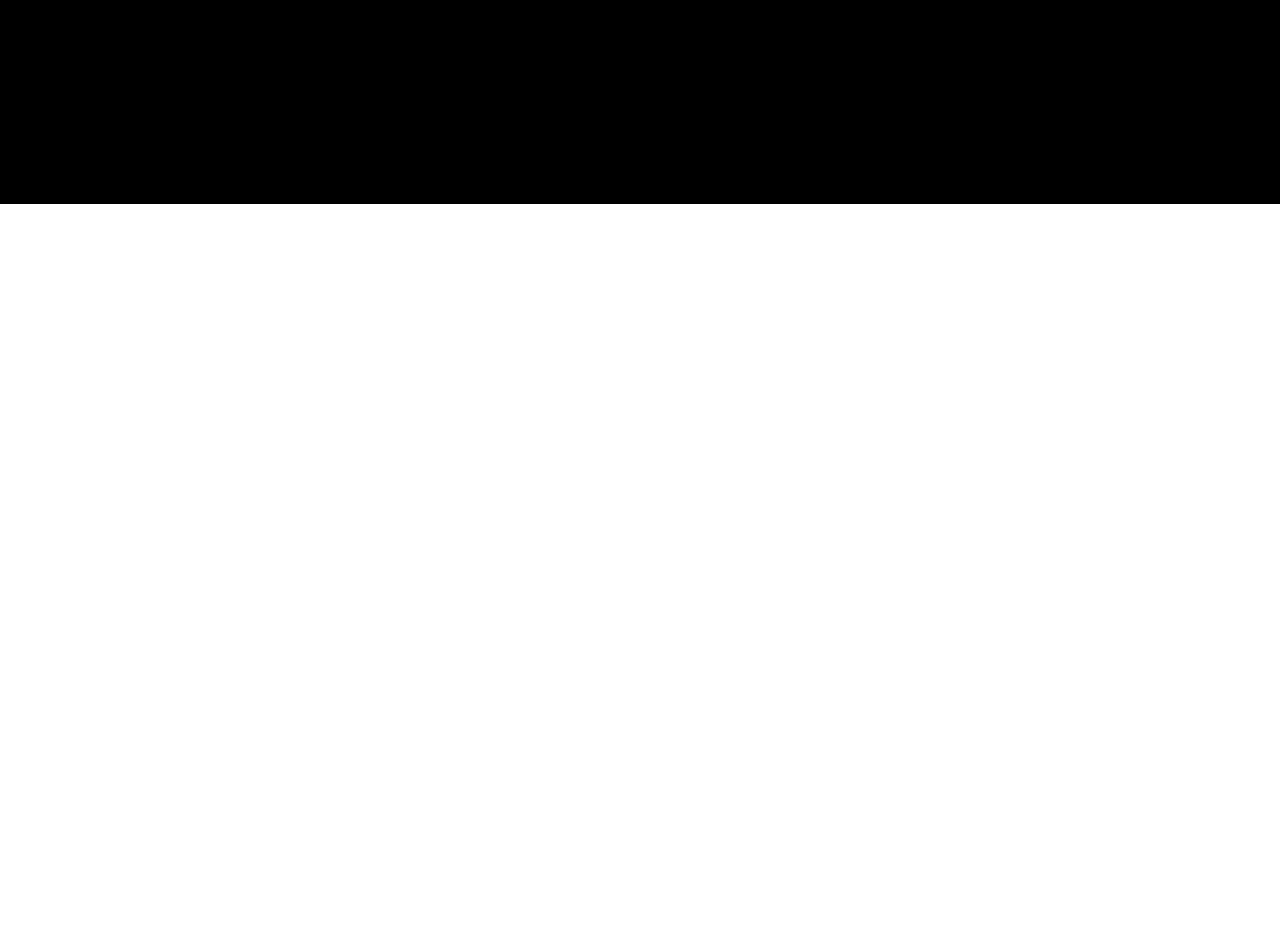
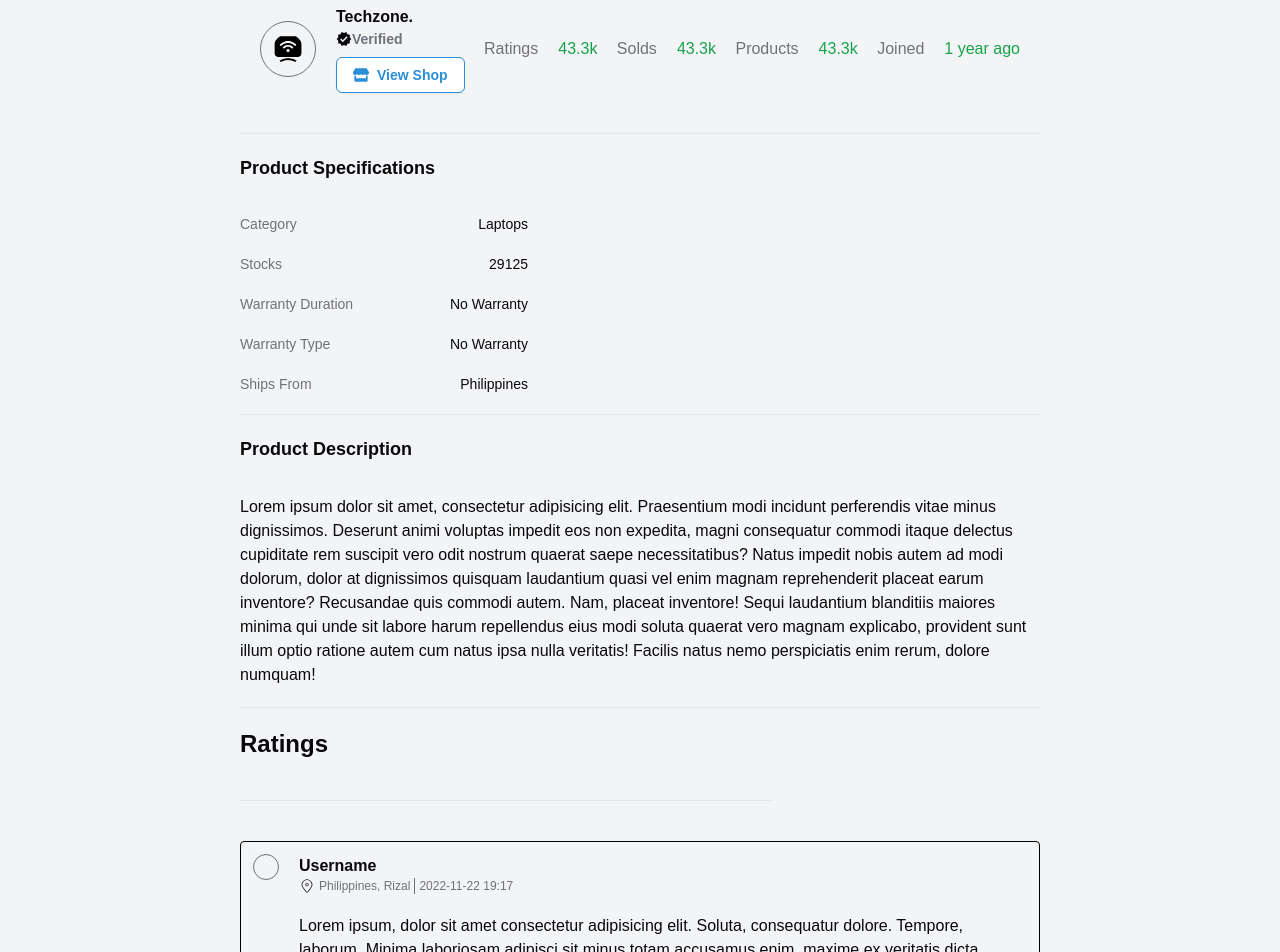
Before and after one commit to username-amp/e-commerce-app, a Next.js app: page /dashboard/products/1 in a window 1280 px wide. Shown: the part 720-1672 px from the top of the page. Before the commit the page ends 924 px from the top, so only its background shows below. Built offline with nearby package versions, Linux system fonts and the light colour scheme; what tailwindcss-animated would draw is missing.

Commit message:
`feat: Added seller profile, product specifications, product description, and customer testimonials to product page`

```diff
--- a/src/app/dashboard/products/[id]/page.jsx
+++ b/src/app/dashboard/products/[id]/page.jsx
@@ -5,6 +5,9 @@ import UserDashboardHeader from "@/components/ui/header";
 import Image from "next/image";
 import { Separator } from "@/components/ui/separator"
 import { FaShippingFast } from "react-icons/fa";
+import { MdVerified } from "react-icons/md";
+import { FaStore } from "react-icons/fa";
+import { CiLocationOn } from "react-icons/ci";
 import { Card, CardContent } from "@/components/ui/card"
 import {
   Carousel,
@@ -54,7 +57,7 @@ export default function Page({ params }) {
 
 
         <div className="flex h-screen w-full flex-col">
-            <div className=" bg-gray-200 h-full w-full flex justify-center items-center">
+            <div className=" bg-gray-100 h-auto p-10 w-full flex justify-center items-center flex-col gap-5">
                 <div className="flex flex-row justify-center items-start gap-5">
                     {/* product image  */}
                     <section className="flex flex-col">
@@ -186,11 +189,160 @@ export default function Page({ params }) {
                             <Button className="h-14 w-56 hover:text-muted-foreground font-semibold" variant="outline" >Buy Now</Button>
                           </Link>
                       </section>
+
+                      {/* Report link */}
+                      <section className="w-full mt-5">
+                        <Link href={"#"}>
+                          <p className="text-end text-xs text-muted-foreground">Report</p>
+                        </Link>
+                      </section>
                     </div>
                 </div>
-            </div>
-            <div className="h-72 w-full bg-black">
+                <Separator className="bg-gray-200 w-2/3" />
 
+                {/* Seller profile */}
+                <section className="flex flex-row items-center justify-center w-2/3 ">
+                    <div className="flex flex-row justify-between items-center w-full p-5">
+                      <div className="flex flex-row items-center gap-5 ">
+                      <div>
+                        <div className="rounded-full border border-muted-foreground p-3">
+                        <Image
+                        src={"/tv.png"}
+                        alt="seller photo"
+                        height={30}
+                        width={30}
+                        objectFit="cover"
+                        className="rounded-full"
+                      />
+                      </div>
+                      </div>
+                      <div>
+                      <div className="flex flex-col">
+                        <h3 className="font-bold text-md">Techzone.</h3>
+                        <div className="flex flex-row items-center">
+                          <MdVerified />
+                          <span className="font-semibold text-muted-foreground text-sm">Verified</span>
+                        </div>
+                        <div className="flex mt-2">
+                          <Button className="font-semibold border border-[#2B8FD8] text-[#2B8FD8] hover:text-[#37A6D8] hover:border-[#37A6D8]" variant="outline"><FaStore /> View Shop</Button>
+                        </div>
+                      </div>
+                    </div>
+                    </div>
+
+
+                    <div className="flex gap-5">
+                          <span className="text-muted-foreground">Ratings</span>
+                          <span className="text-green-600">43.3k</span>
+                    </div>
+                    <div className="flex gap-5">
+                          <span className="text-muted-foreground">Solds</span>
+                          <span className="text-green-600">43.3k</span>
+                    </div>
+                    <div className="flex gap-5">
+                          <span className="text-muted-foreground">Products</span>
+                          <span className="text-green-600">43.3k</span>
+                    </div>
+                    <div className="flex gap-5">
+                          <span className="text-muted-foreground">Joined</span>
+                          <span className="text-green-600">1 year ago</span>
+                    </div>
+                    </div>
+                </section>
+                <Separator className="bg-gray-200 w-2/3" />
+                {/* Product specifications */}
+                <section className=" w-2/3 ">
+                  <div className="flex flex-col gap-8 ">
+                    <h1 className="text-lg font-semibold">Product Specifications</h1>
+
+                    <div className="flex flex-col gap-5 w-72 justify-start">
+                      <div className="flex flex-row gap-5 text-sm w-full justify-between">
+                        <span className="text-muted-foreground">Category</span>
+                        <span>Laptops</span>
+                      </div>
+
+                      <div className="flex flex-row gap-5 text-sm w-full justify-between">
+                        <span className="text-muted-foreground">Stocks</span>
+                        <span>29125</span>
+                      </div>
+
+                      <div className="flex flex-row gap-5 text-sm w-full justify-between">
+                        <span className="text-muted-foreground">Warranty Duration</span>
+                        <span>No Warranty</span>
+                      </div>
+
+                      <div className="flex flex-row gap-5 text-sm w-full justify-between">
+                        <span className="text-muted-foreground">Warranty Type</span>
+                        <span>No Warranty</span>
+                      </div>
+
+                      <div className="flex flex-row gap-5 text-sm w-full justify-between items-start">
+                        <span className="text-muted-foreground">Ships From</span>
+                        <span>Philippines</span>
+                      </div>
+                    </div>
+                  </div>
+                </section>
+                 <Separator className="bg-gray-200 w-2/3" />
+                {/* Product description */}
+                 <section className=" w-2/3 ">
+                  <div className="flex flex-col gap-8 ">
+                    <h1 className="text-lg font-semibold">Product Description</h1>
+
+                    <div className="flex flex-col gap-5 w-full justify-start">
+                          Lorem ipsum dolor sit amet, consectetur adipisicing elit. Praesentium modi incidunt perferendis vitae minus dignissimos. Deserunt animi voluptas impedit eos non expedita, magni consequatur commodi itaque delectus cupiditate rem suscipit vero odit nostrum quaerat saepe necessitatibus? Natus impedit nobis autem ad modi dolorum, dolor at dignissimos quisquam laudantium quasi vel enim magnam reprehenderit placeat earum inventore? Recusandae quis commodi autem. Nam, placeat inventore! Sequi laudantium blanditiis maiores minima qui unde sit labore harum repellendus eius modi soluta quaerat vero magnam explicabo, provident sunt illum optio ratione autem cum natus ipsa nulla veritatis! Facilis natus nemo perspiciatis enim rerum, dolore numquam!
+                    </div>
+                  </div>
+                </section>
+                <Separator className="bg-gray-200 w-2/3" />
+
+                <section className="flex flex-col  w-2/3 gap-10">
+                   <h1 className="text-2xl font-semibold">Ratings</h1>
+                    <Separator className="bg-gray-200 w-2/3" />
+
+                    {/* Customers testimonials */}
+                      {
+                        Array.from({ length: 5 }).map((_, index) => {
+                          return (
+                            <div className="w-full border border-black rounded-sm p-3" key={index}>
+                              <div className="flex flex-row gap-5">
+                                <div>
+                                  <div className="rounded-full border border-muted-foreground p-3 w-full">
+                                    <Image
+                                      src={"/tv.png"}
+                                      alt="seller photo"
+                                      height={30}
+                                      width={30}
+                                      objectFit="cover"
+                                      className="rounded-full"
+                                    />
+                                  </div>
+                                </div>
+                                <div>
+                                  <div className="flex flex-col w-full">
+                                    <h3 className="font-bold text-md">Username</h3>
+                                    <div className="flex flex-row w-full ">
+                                      <div className="flex gap-1 w-full">
+                                        <CiLocationOn />
+                                        <span className="text-xs text-muted-foreground"> Philippines, Rizal</span>
+                                        <Separator orientation="vertical" className="bg-muted-foreground" />
+                                        <span className="text-xs text-muted-foreground">2022-11-22 19:17</span>
+                                      </div>
+                                    </div>
+
+                                    {/* Customers comments */}
+                                    <div className="mt-5">
+                                      Lorem ipsum, dolor sit amet consectetur adipisicing elit. Soluta, consequatur dolore. Tempore, laborum. Minima laboriosam adipisci sit minus totam accusamus enim, maxime ex veritatis dicta voluptates quis? Nulla dignissimos minima inventore suscipit exercitationem libero ipsam voluptatum possimus, vitae vel ratione aliquam atque fugit optio aperiam iusto, sint odio quaerat facilis explicabo enim ipsum repellat molestias. Eligendi aliquid assumenda cupiditate similique doloribus dignissimos esse accusamus ullam voluptatum magni animi, et omnis non quia optio necessitatibus officiis quod, ipsum, tenetur ea inventore quam laudantium reiciendis rerum? Doloremque nulla quaerat dolorum provident eum distinctio accusamus illo! Exercitationem recusandae odit fugit explicabo repellat facilis.
+                                    </div>
+                                  </div>
+                                </div>
+                              </div>
+                            </div>
+                          );
+                        })
+                      }
+
+                </section>
             </div>
         </div>
     </div>
```
